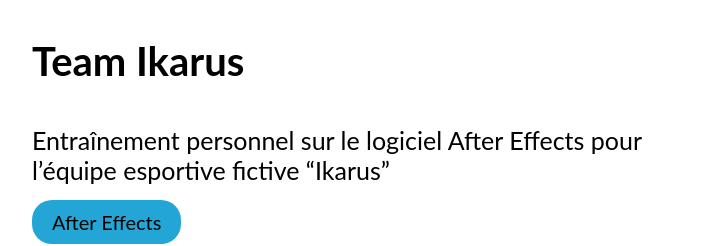
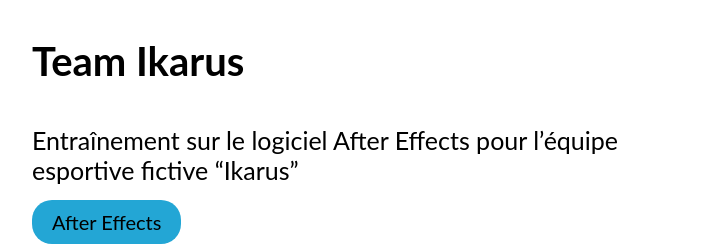
Before and after one commit to Juliet-0/portfolio-julie, a Vue app: page /audiovisuel in a window 1280 px wide. Shown: the part 4120-4366 px from the top of the page, without its empty margins (160-867 px from the left). Built offline with nearby package versions, Linux system fonts and the light colour scheme.

Commit message:
modfis fautes + CV

```diff
--- a/src/components/About.vue
+++ b/src/components/About.vue
@@ -56,7 +56,7 @@
         </span>
         <div>
           <a
-            href="https://drive.google.com/file/d/1Fl4b4_2qHme4MA3NHklZjCF1Gmo5rK5l/view?usp=sharing"
+            href="https://drive.google.com/file/d/1KDDSX1AlJO-gV-MzyjbIFRMVi1PRJUG6/view?usp=sharing"
             target="_blank"
           >
             <div class="button-cv">
--- a/src/components/Skills.vue
+++ b/src/components/Skills.vue
@@ -6,7 +6,7 @@
       <div class="line-decorate"></div>
     </h2>
     <p class="skills-description" data-aos="fade-up" data-aos-delay="800">
-      Que ce soit durant mes études ou mon temps personnels, j'ai eu l'occassion
+      Que ce soit durant mes études ou mon temps personnel, j'ai eu l'occassion
       d'acquérir de nombreuses compétences dans le domaine du multimédia et de
       la communication.
     </p>
--- a/src/views/Audiovisuel.vue
+++ b/src/views/Audiovisuel.vue
@@ -107,7 +107,7 @@
         <div class="container-project">
           <h3>Team Ikarus</h3>
           <p class="project-description">
-            Entraînement personnel sur le logiciel After Effects pour l’équipe esportive fictive “Ikarus”
+            Entraînement sur le logiciel After Effects pour l’équipe esportive fictive “Ikarus”
           </p>
           <div class="btn-tags">
             <span>After Effects</span>
```
